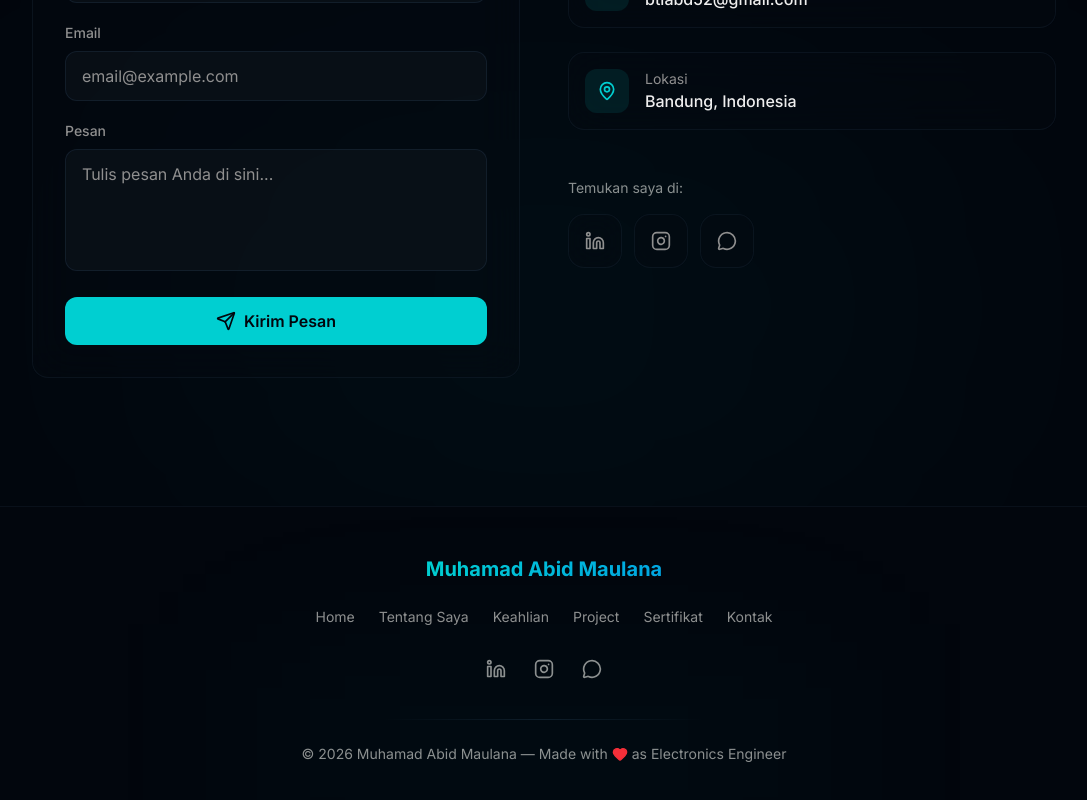
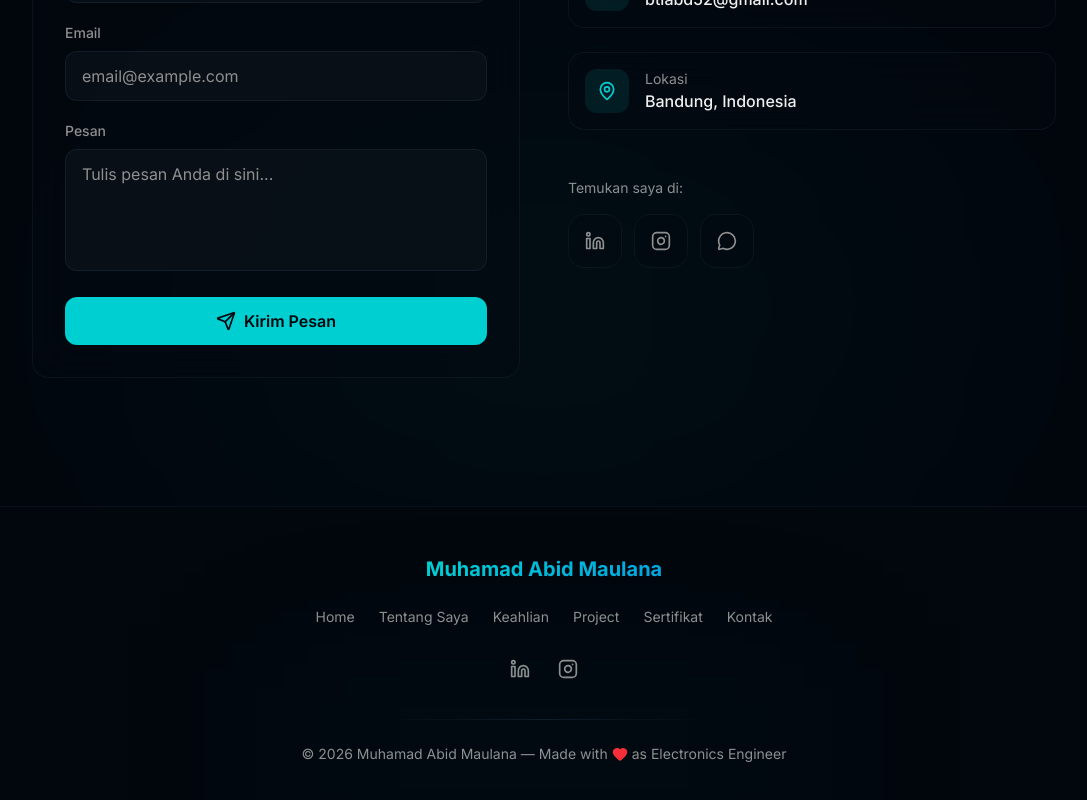
Before and after one commit to abidkoko/abidportofolio, a Next.js app: page / in a window 1280 px wide. Shown: the part 4880-5680 px from the top of the page, without its empty margins (96-1183 px from the left). Built offline with nearby package versions, Linux system fonts and the light colour scheme.

Commit message:
update portfolio

```diff
--- a/components/footer.tsx
+++ b/components/footer.tsx
@@ -1,7 +1,7 @@
 "use client"
 
 import { motion } from "framer-motion"
-import { Linkedin, Instagram, MessageCircle, Heart } from "lucide-react"
+import { Linkedin, Instagram, Heart } from "lucide-react"
 
 export function Footer() {
   const currentYear = new Date().getFullYear()
@@ -9,7 +9,6 @@ export function Footer() {
   const socials = [
     { icon: Linkedin, label: "Linkedin", href: "https://linkedin.com/in/muhamad-abid-maulana-4a528234a", color: "hover:bg-blue-600" },
     { icon: Instagram, label: "Instagram", href: "https://instagram.com/abidmauna", color: "hover:bg-pink-600" },
-    { icon: MessageCircle, label: "WhatsApp", href: "https://wa.me/6281223432566" },
   ]
 
   const navLinks = [
```
